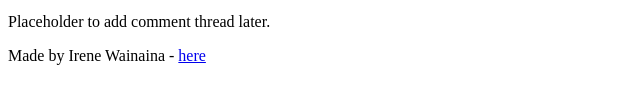
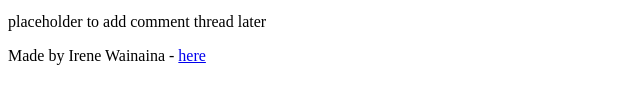
Before and after one commit to NjeriWainaina/My_First_Portfolio, a plain HTML site: page html_basic/tweets.html in a window 1280 px wide. Shown: the part 231-334 px from the top of the page, 0-640 px from the left. Drawn offline with Linux system fonts and the light colour scheme.

Commit message:
fixed structure issue in index and tweets

```diff
--- a/html_basic/tweets.html
+++ b/html_basic/tweets.html
@@ -33,7 +33,9 @@
             <script async src="https://platform.twitter.com/widgets.js" charset="utf-8"></script>
         </article>
 
-        <aside>Placeholder to add comment thread later.</aside>
+        <aside>
+            <p>placeholder to add comment thread later</p>
+        </aside>
     </main>
 
     <footer>
```
Also changed, not shown: html_basic/index.html (+4 -1 lines).
